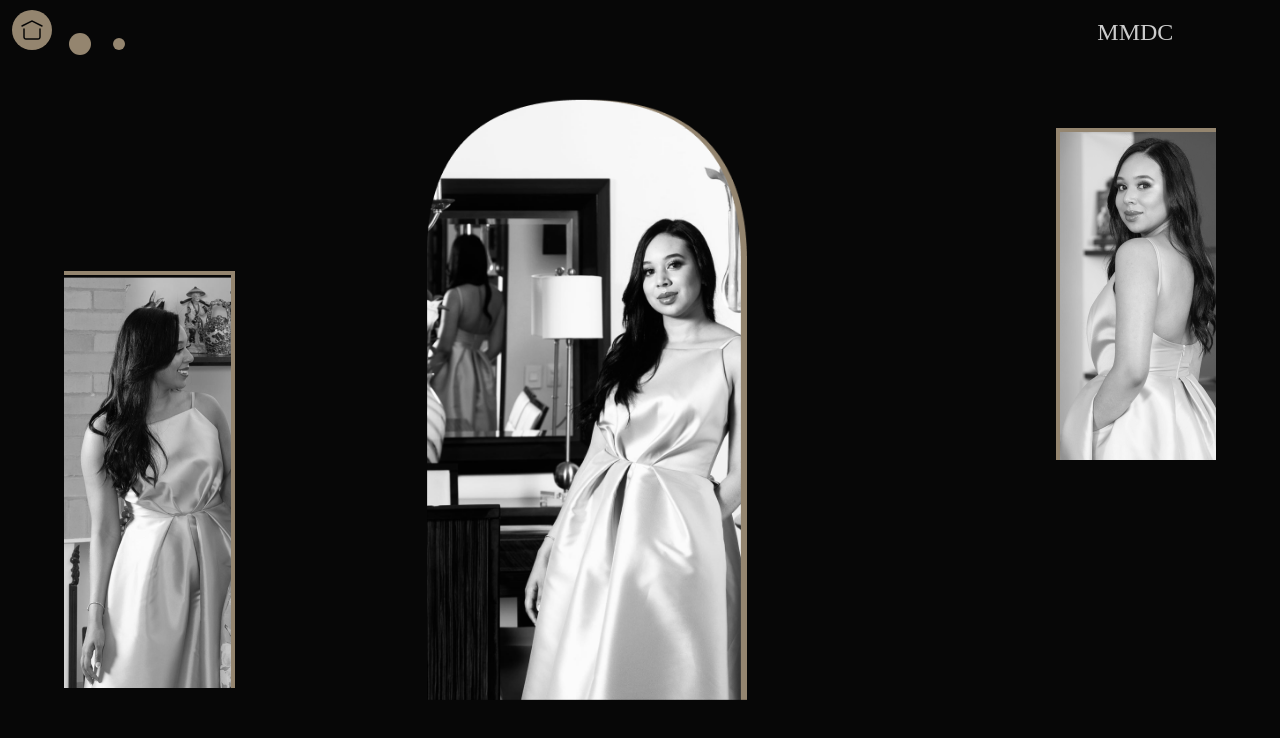
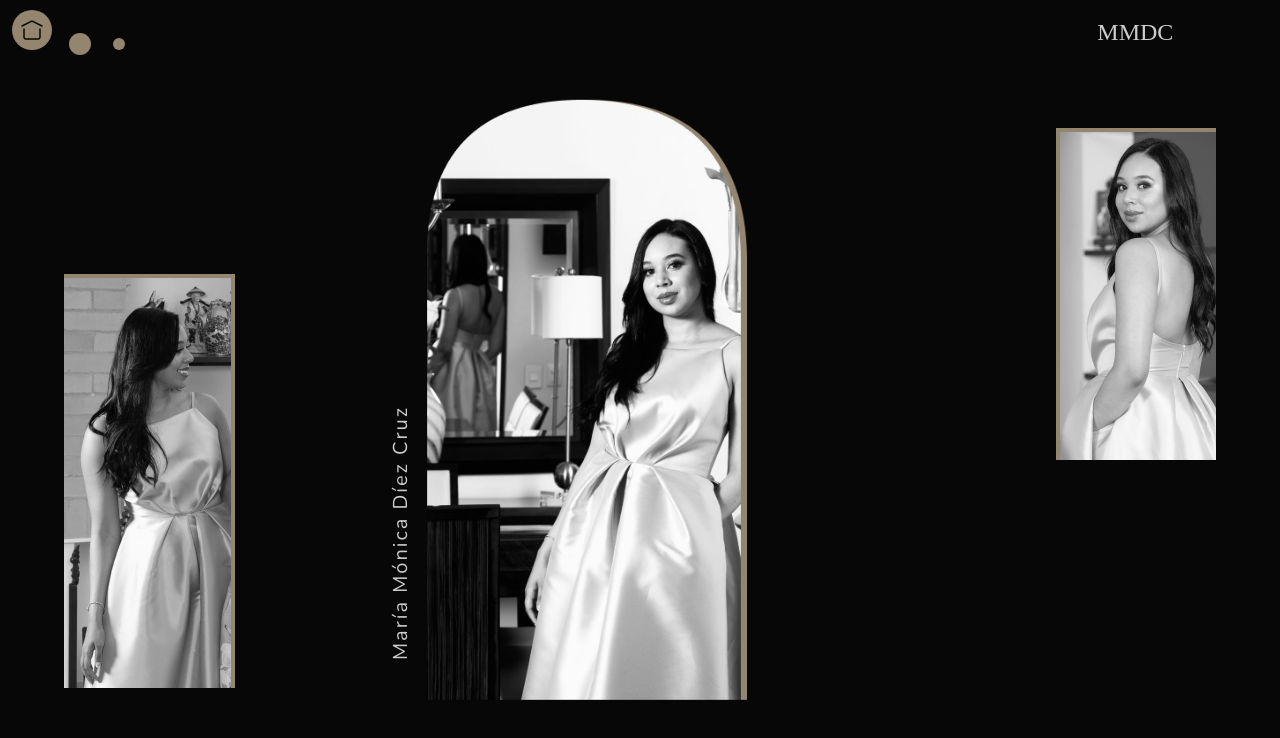
Before and after one commit to NicoAmont/mmdc-grado, a Next.js app: page / in a window 1280 px wide. Shown: the top 738 px of the page. Built offline with nearby package versions, Linux system fonts and the light colour scheme; a web font is replaced by a local one.

Commit message:
finishin banner

```diff
--- a/pages/index.js
+++ b/pages/index.js
@@ -33,10 +33,11 @@ export default function Home() {
             </div>
 
             <div>
+              <p className='absolute w-80 top-1/2 left-1/3 transform -translate-y-1/4 bottom-0 font-body text-xl text-bgr2 font-extralight tracking-widest -rotate-90'>María Mónica Díez Cruz</p>
               <img className='absolute w-80 top-1/2 left-1/3 transform -translate-y-1/2 bottom-0 filter-none'  src="/fotobanner1.png"/>
             </div>
             <div className='animate-slide-left bottom-28 left-16 absolute border-gold border-r-4 border-t-4'>
-              <img className='w-full'  src="/izqbanner.png" />
+              <img className='h-full'  src="/izqbanner.png" />
             </div>
             <div className='animate-slide-right top-32 right-16 absolute border-gold border-l-4 border-t-4'>
               <img className='h-full'  src="/derbanner.png" />
```
Also changed, not shown: public/izqbanner.png.
